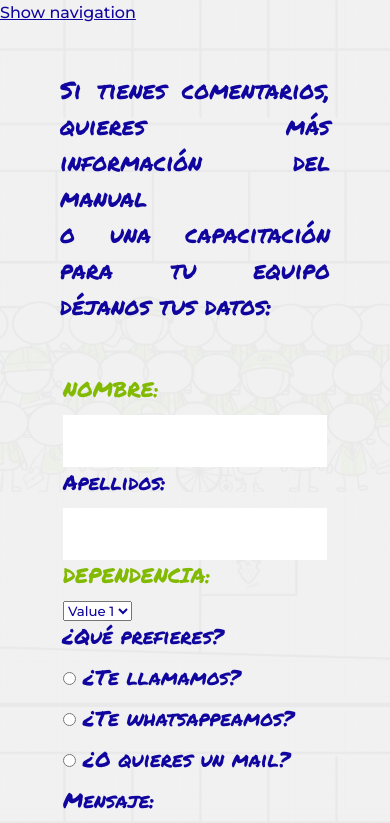
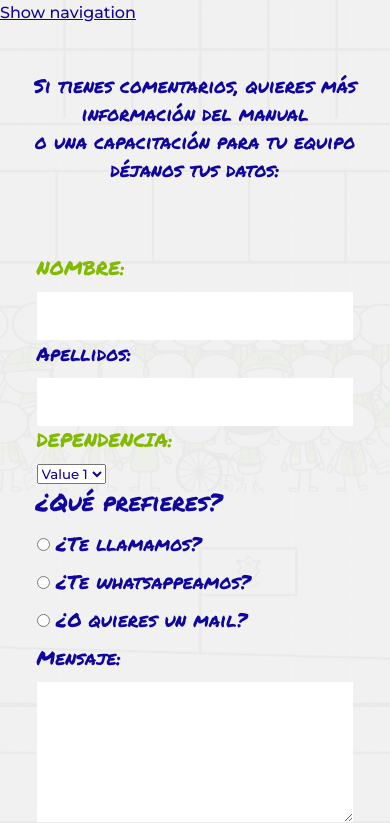
Before and after one commit to SargRdev/MCI, a plain HTML site: page contacto.html in a window 390 px wide. Shown: the part 352-1175 px from the top of the page. Drawn offline with Linux system fonts and the light colour scheme.

Commit message:
actualizacion de formulario

```diff
--- a/estilos/formulario.css
+++ b/estilos/formulario.css
@@ -54,9 +54,8 @@ textarea {
 
 .input-padron {
   display: block;
-  margin-right:35px;
   padding: 10px 25px;
-  width: 470px;
+  width: 100%;
 }
 
 .label-checkbox {
@@ -91,63 +90,37 @@ textarea {
     width: auto;
   }
 
-  form {
-    margin: 70px 5%;
+  .div-contacto p {
+    font-size: 1.3rem;
   }
 
-  .input-padron {
+
+  form {
+    margin: 70px 2%;
+  }
+
+
+.input-padron {
     display: block;
-    width: 600px;
   }
 }
 
 @media screen and (max-width: 640px) {
   /*formulario*/
 
-  .contenedor-contactanos {
-    width: auto;
-  }
 
   .div-contacto p {
-    text-align: justify;
-    padding: 0 30px 0 30px;
+font-size: 1.2rem;
   }
-
-  form {
-    width: 80%;
-    margin: 0 auto;
-    padding-top: 50px;
-  }
-
-  .div-contacto h2 {
-    margin: auto;
-    padding: 0 0 50px 50px;
-  }
-
-  form label,
-  form legend {
-    font-size: 1.3rem;
-  }
-
-  .input-padron {
-    padding: 12px 0px;
-    margin-right: 0;
-    width: 100%;
-  }
-
-  textarea {
-    width: 100%;
-  }
-
-  input::placeholder {
-    font-size: 1.3em;
-    font-style: italic;
-    padding-left: 10px;
-  }
-
 }
 
-  @media screen and (min-width: 320px){
+  @media screen and (max-width: 320px){
 
+    .div-contacto p {
+      font-size: 1rem;
+        }
 
+        form{
+          margin: 50px 2% 0 2%;
+        }
   }
```
